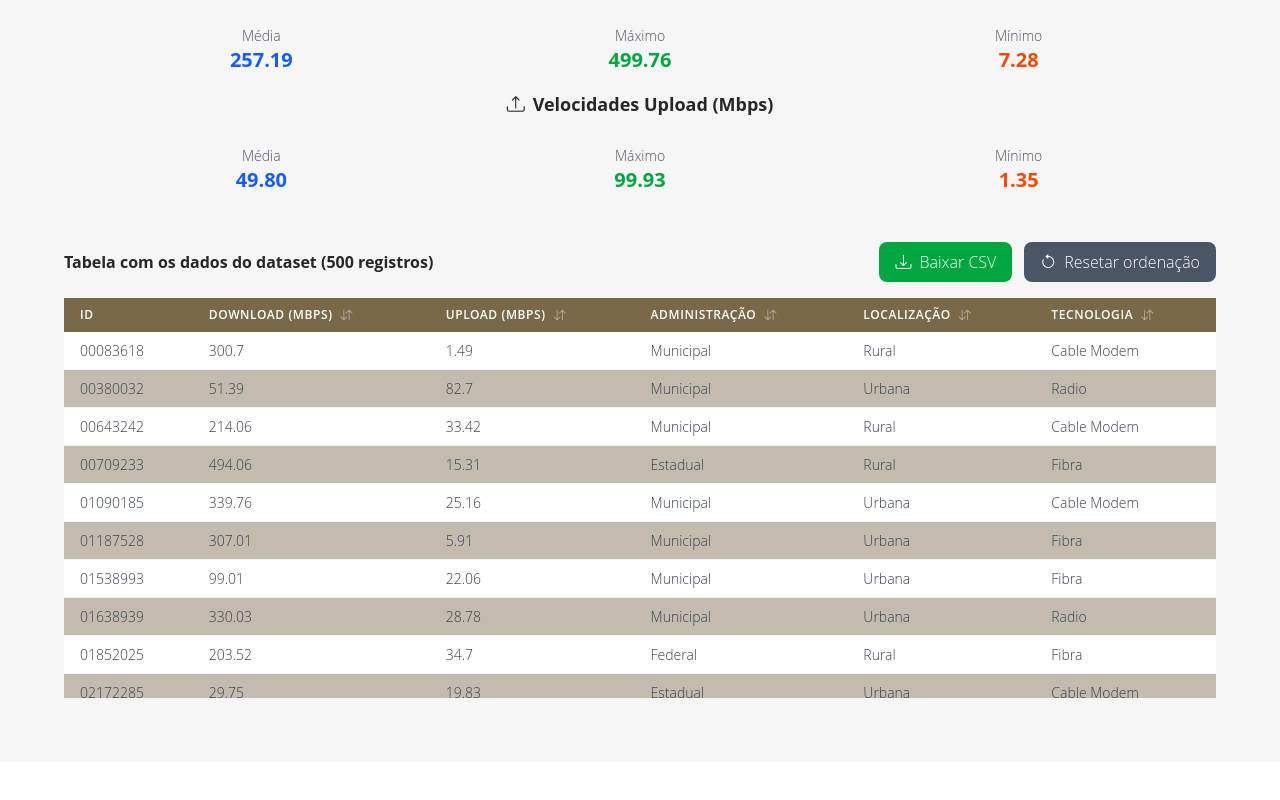
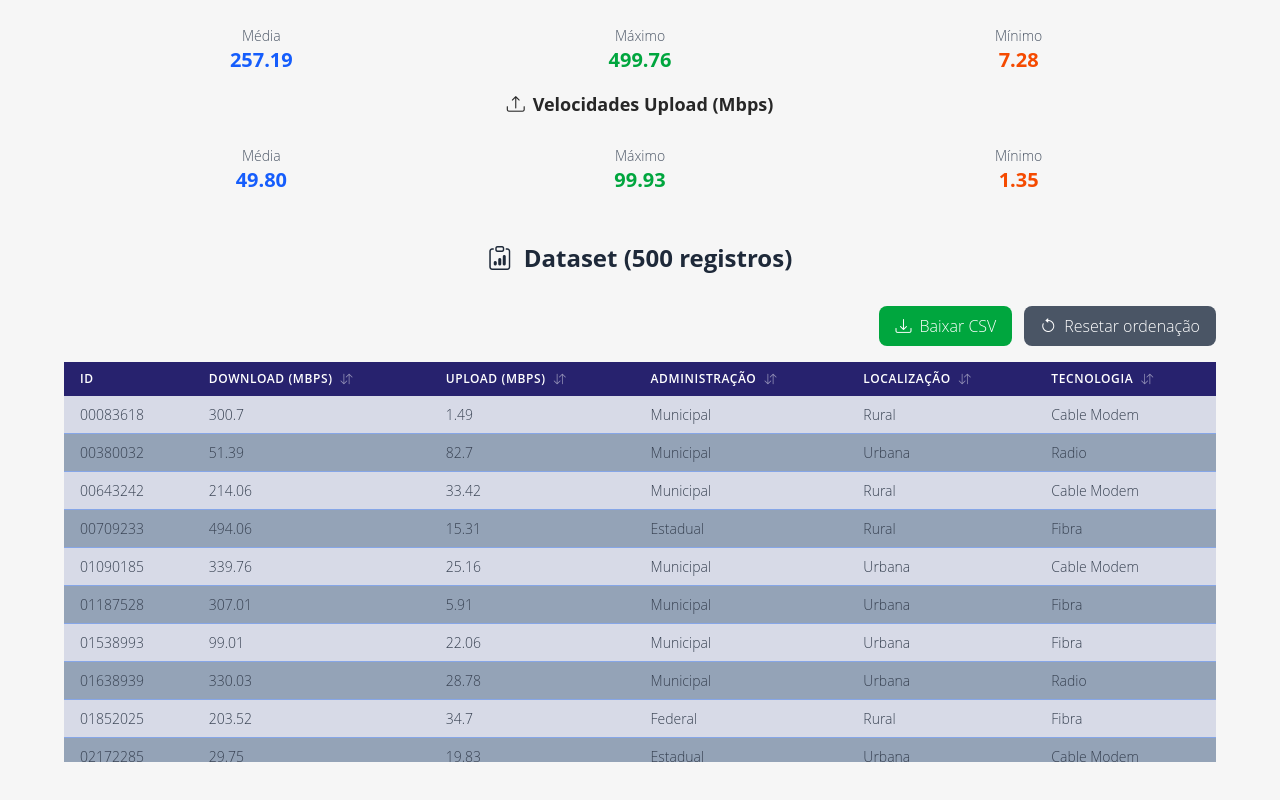
Before and after one commit to isabellacpmelo/the-internet-monitor, a React (Vite) app: page / in a window 1280 px wide. Shown: the part 2792-3592 px from the top of the page. Built offline with nearby package versions, Linux system fonts and the light colour scheme.

Commit message:
style: enhance DatasetTable layout and improve styling for better UX

```diff
--- a/src/components/DatasetTable/index.tsx
+++ b/src/components/DatasetTable/index.tsx
@@ -82,10 +82,11 @@ export function DatasetTable({ dataset }: DatasetTableProps) {
 
   return (
     <div>
-      <div className='w-full flex justify-between items-center my-4'>
-        <h3>
-          Tabela com os dados do dataset ({sortedDataset.length} registros)
-        </h3>
+      <h2 className='text-2xl font-bold my-8 text-center text-gray-800'>
+        <i className='bi bi-clipboard-data mr-3' />
+        Dataset ({sortedDataset.length} registros)
+      </h2>
+      <div className='w-full flex justify-end items-center my-4'>
         <div className='flex gap-3'>
           <button
             type='button'
--- a/src/components/DatasetTable/style.css
+++ b/src/components/DatasetTable/style.css
@@ -9,11 +9,11 @@
   width: 100%;
   border-collapse: separate;
   border-spacing: 0;
-  background: white;
+  background: rgba(127, 138, 177, 0.315);
 }
 
 .dataset-table thead {
-  background: #7a6949;
+  background: #27226e;
   position: sticky;
   top: 0;
   z-index: 10;
@@ -31,7 +31,7 @@
 
 .dataset-table td {
   padding: 0.5rem 1rem;
-  border-bottom: 1px solid #f3f4f6;
+  border-bottom: 1px solid #86a6e7;
   font-size: 0.875rem;
   color: #374151;
 }
@@ -41,11 +41,11 @@
 }
 
 .dataset-table tbody tr:nth-child(even) {
-  background-color: #7a694973;
+  background-color: #788ba3b0;
 }
 
 .dataset-table tbody tr:hover {
-  background-color: #7a69493b;
+  background-color: #2d50b13d;
 }
 
 /* Scrollbar personalizada */
@@ -55,15 +55,15 @@
 }
 
 .dataset-table-container::-webkit-scrollbar-track {
-  background: #7a694973;
+  background: #3a4cb173;
 }
 
 .dataset-table-container::-webkit-scrollbar-thumb {
-  background: #7a6949;
+  background: #3417b6;
 }
 
 .dataset-table-container::-webkit-scrollbar-thumb:hover {
-  background: #967029;
+  background: #298996;
 }
 
 /* Temporary animation */
```
